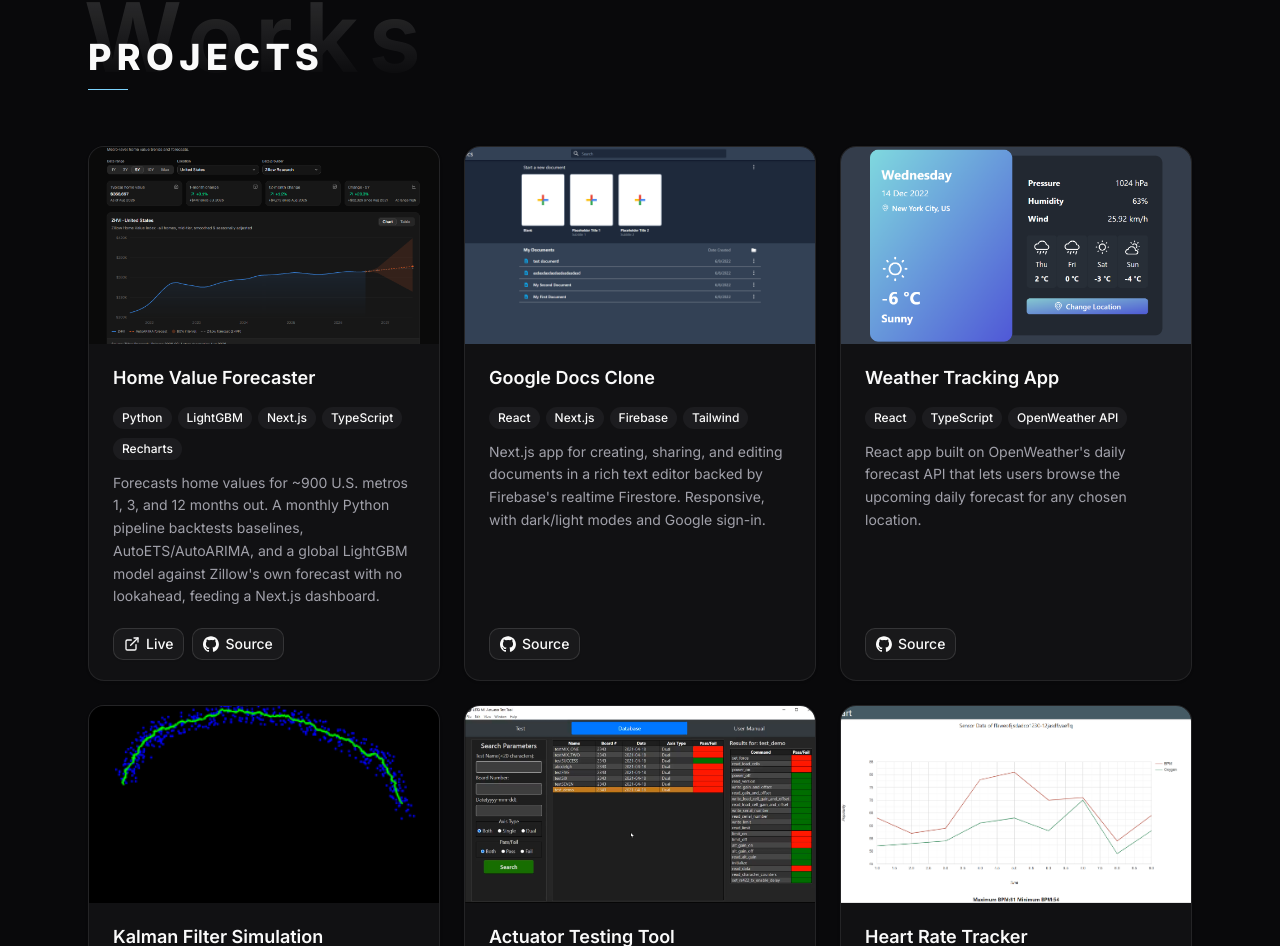
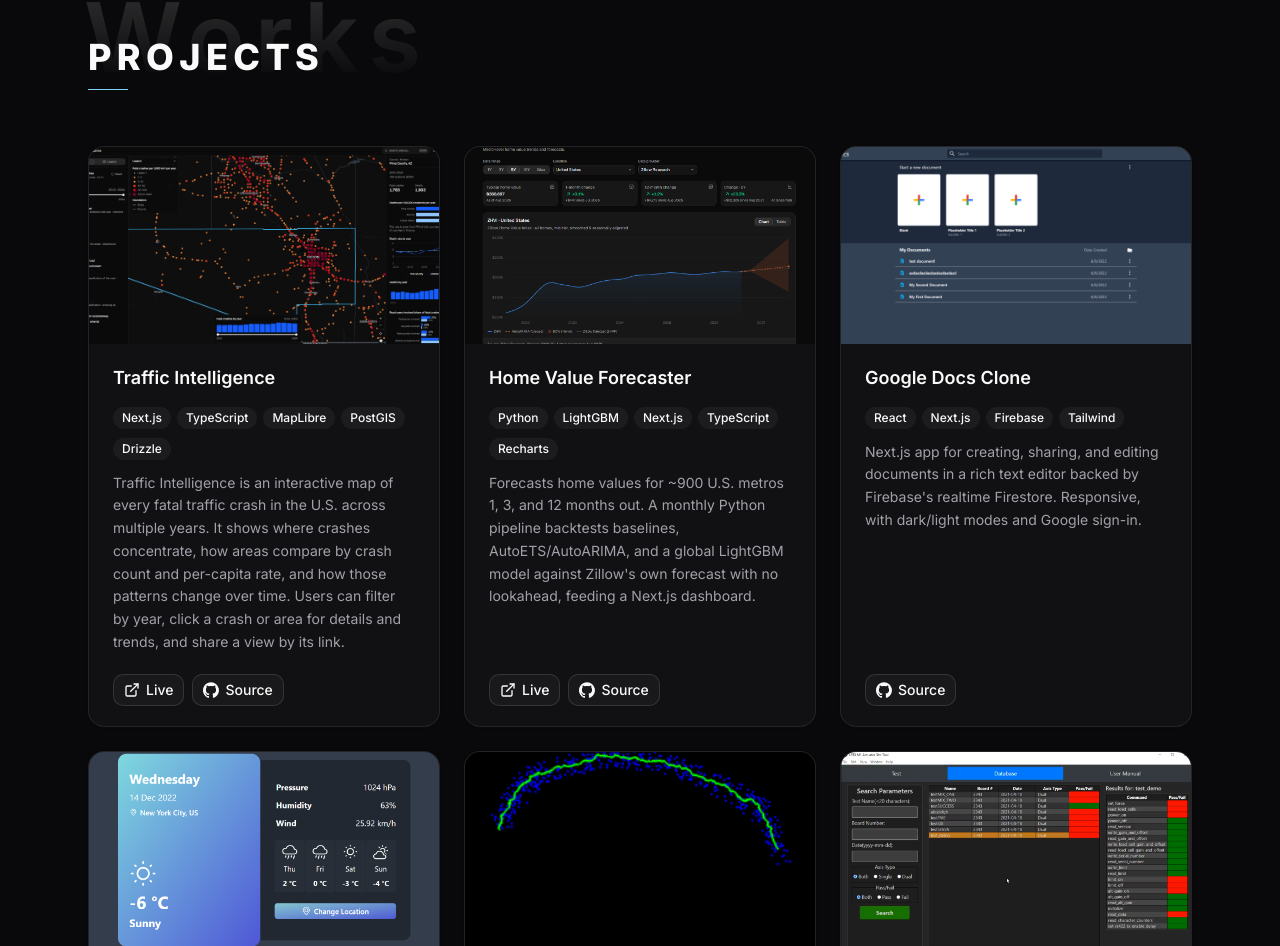
Before and after one commit to austip24/nextjs-dev-portfolio, a Next.js app: page / in a window 1280 px wide. Shown: the part 2361-3307 px from the top of the page. Built offline with nearby package versions, Linux system fonts and the light colour scheme.

Commit message:
feat: add traffic-intelligence work

```diff
--- a/data/projects.ts
+++ b/data/projects.ts
@@ -9,6 +9,15 @@
 }
 
 export const projects: Project[] = [
+	{
+		title: "Traffic Intelligence",
+		description:
+			"Traffic Intelligence is an interactive map of every fatal traffic crash in the U.S. across multiple years. It shows where crashes concentrate, how areas compare by crash count and per-capita rate, and how those patterns change over time. Users can filter by year, click a crash or area for details and trends, and share a view by its link.",
+		tags: ["Next.js", "TypeScript", "MapLibre", "PostGIS", "Drizzle"],
+		image: "/works/traffic-intelligence/thumbnail.png",
+		sourceLink: "https://github.com/austip24/traffic-intelligence",
+		liveLink: "https://traffic-intelligence-pearl.vercel.app/map",
+	},
 	{
 		title: "Home Value Forecaster",
 		description:
```
Also changed, not shown: public/works/traffic-intelligence/thumbnail.png (added).
